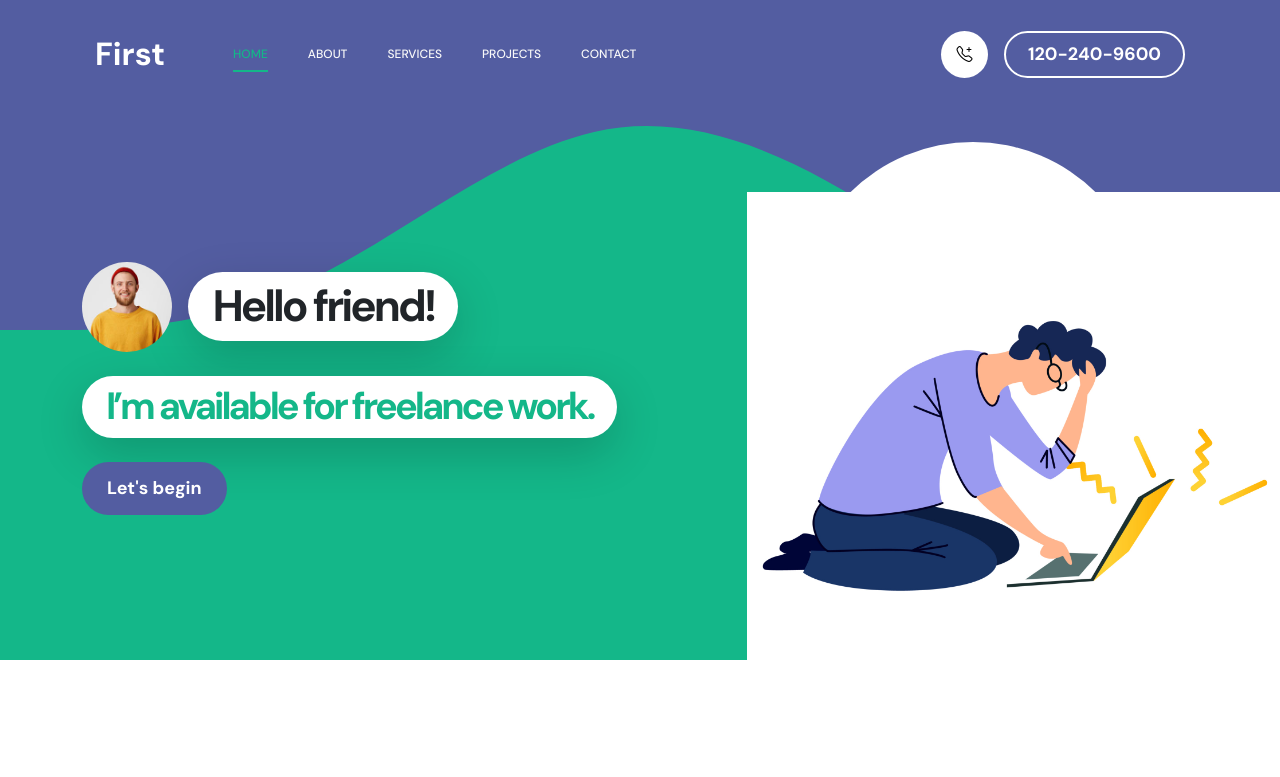
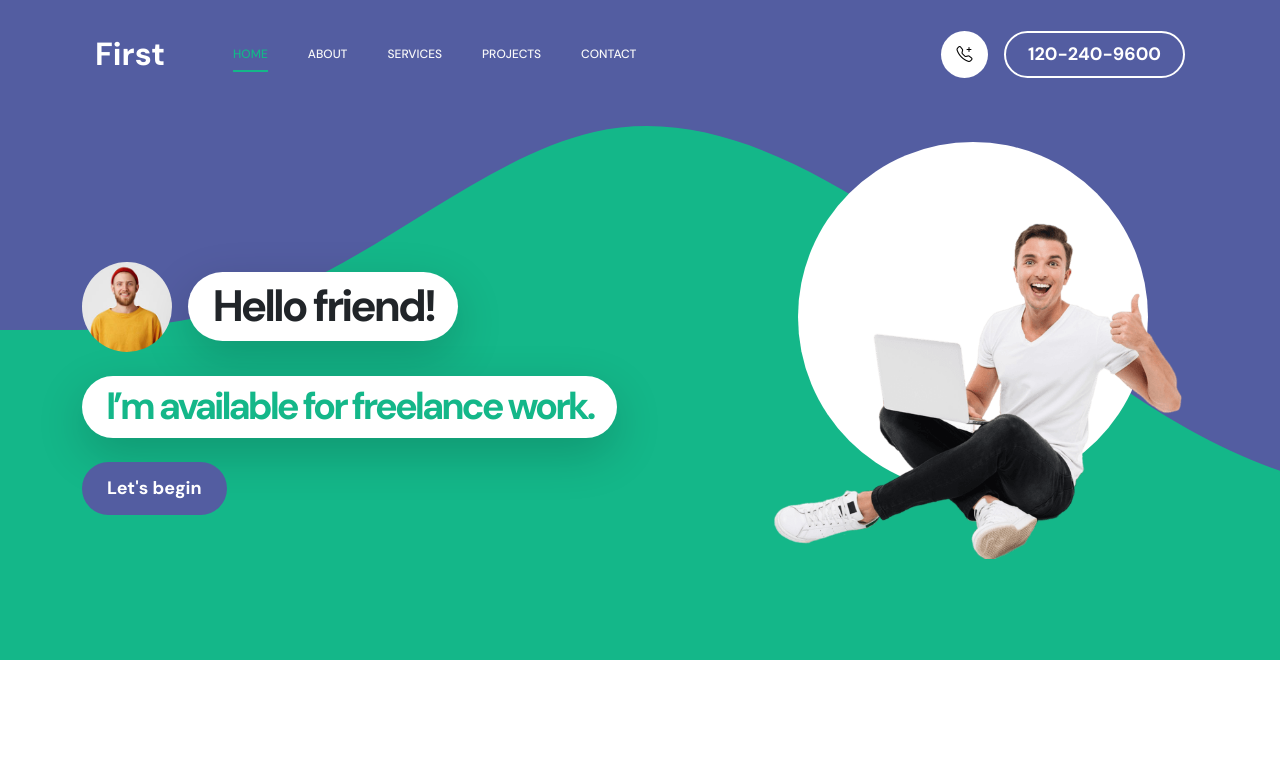
Before and after one commit to iamsajidshaz/templatemo_578_first_portfolio, a plain HTML site: page index.html in a window 1280 px wide. Shown: the top 777 px of the page. Drawn offline with Linux system fonts and the light colour scheme.

Commit message:
Revert "1"
This reverts commit 8ed6284a9aa2dda6aeb2ecd809457e76618fdb41.

```diff
--- a/index.html
+++ b/index.html
@@ -112,7 +112,7 @@ https://templatemo.com/tm-578-first-portfolio
 
                         <div class="col-lg-5 col-12 position-relative">
                             <div class="hero-image-wrap"></div>
-                            <img src="images/portrait-happy-excited-man-holding-laptop-computer.jpg" class="hero-image img-fluid" alt="">
+                            <img src="images/portrait-happy-excited-man-holding-laptop-computer.png" class="hero-image img-fluid" alt="">
                         </div>
 
                     </div>
```
Also changed, not shown: images/portrait-happy-excited-man-holding-laptop-computer.jpg (deleted), images/portrait-happy-excited-man-holding-laptop-computer.png (added).
